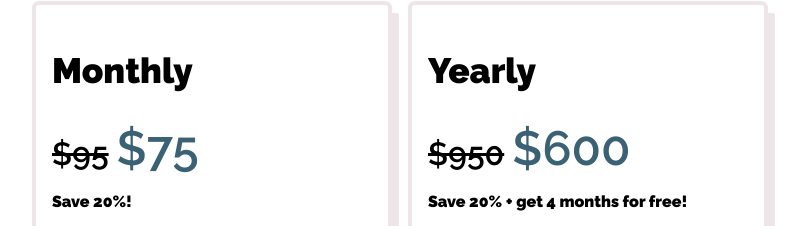
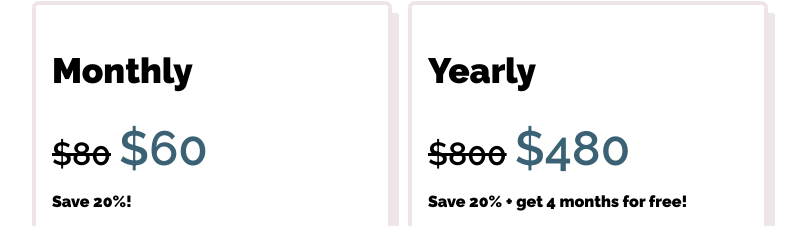
Before and after one commit to rum-n/finders-keepers, a React (Create React App) app: page / in a window 1280 px wide. Shown: the part 3120-3346 px from the top of the page, without its empty margins (240-1046 px from the left). Built offline with nearby package versions, Linux system fonts and the light colour scheme.

Commit message:
price change

```diff
--- a/src/components/pricing/Pricing.js
+++ b/src/components/pricing/Pricing.js
@@ -10,13 +10,13 @@ const Pricing = () => {
             <div className='pricing-options'>
                 <div className='price-plan'>
                 <h2>Monthly</h2>
-                <p className='price'><span>$95</span>$75</p>
+                <p className='price'><span>$80</span>$60</p>
                 <p><strong>Save 20%!</strong></p>
                 <a href='https://app.finderskeepers.pro/'><button>Try for free!</button></a>
                 </div>
                 <div className='price-plan'>
                 <h2>Yearly</h2>
-                <p className='price'><span>$950</span>$600</p>
+                <p className='price'><span>$800</span>$480</p>
                 <p><strong>Save 20% + get 4 months for free!</strong></p>
                 <a href='https://app.finderskeepers.pro/'><button>Try for free!</button></a>
                 </div>
```
Also changed, not shown: src/components/footer/styles.css (line endings or trailing spaces).
